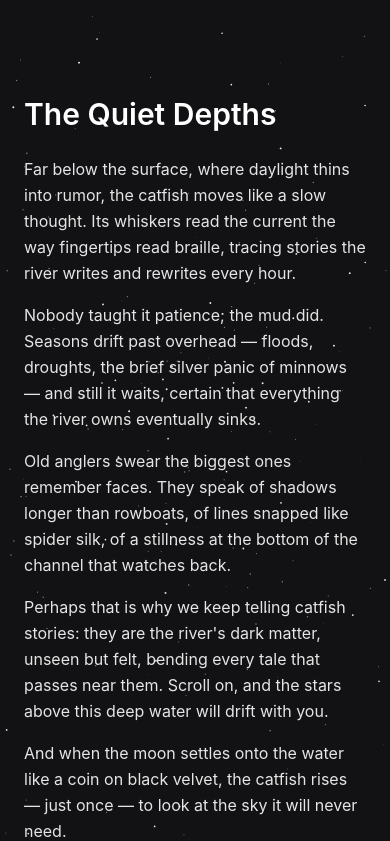
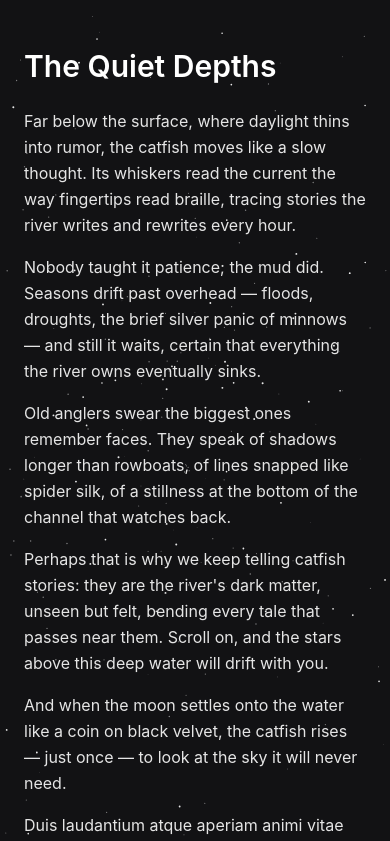
Before and after one commit to hopeless-soul/starfield, a Vue app: page / in a window 390 px wide. Shown: the top 841 px of the page. Built offline with nearby package versions, Linux system fonts and the light colour scheme; the HTML template or start-up script is replaced by a standard one.

Commit message:
Adjust padding in main content area for improved layout

```diff
--- a/src/App.vue
+++ b/src/App.vue
@@ -4,7 +4,7 @@ import StarfieldBackground from '@/components/StarfieldBackground.vue'
 
 <template>
   <StarfieldBackground />
-  <main class="relative z-10 mx-auto max-w-md px-6 py-24 text-neutral-200">
+  <main class="relative z-10 mx-auto max-w-md px-6 py-12 md:py-24 text-neutral-200">
     <h1 class="mb-6 text-3xl font-semibold text-white">The Quiet Depths</h1>
     <p class="mb-4 leading-relaxed">
       Far below the surface, where daylight thins into rumor, the catfish moves like a slow thought.
```
